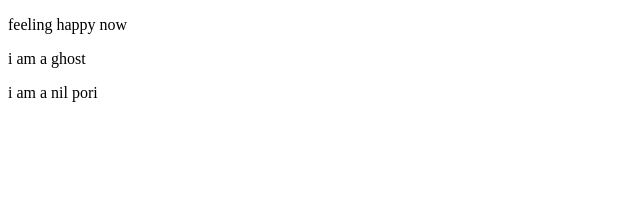
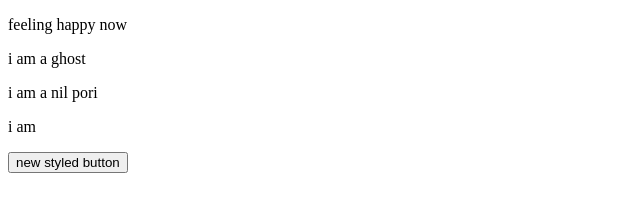
Before and after one commit to mnajat/my-website, a plain HTML site: page about.html in a window 1280 px wide. Shown: the part 105-316 px from the top of the page, without its empty margins (0-640 px from the left). Drawn offline with Linux system fonts and the light colour scheme.

Commit message:
button adeed

```diff
--- a/about.html
+++ b/about.html
@@ -9,5 +9,7 @@
         <p>feeling happy now</p>
         <p>i am a ghost</p>
         <p>i am a nil pori </p>
+        <P>i am </P>
+        <button>new styled button</button>
     </body>
 </html>
```
